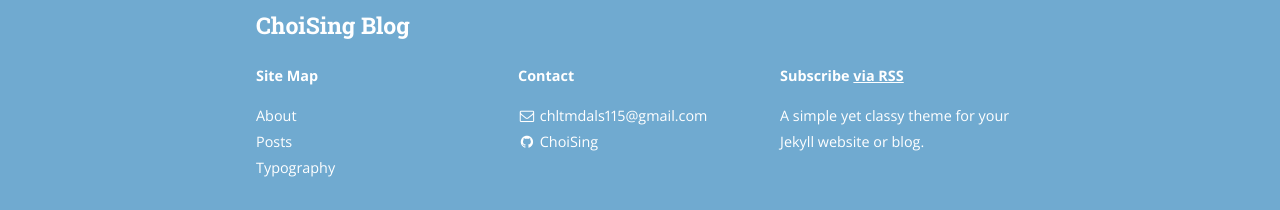
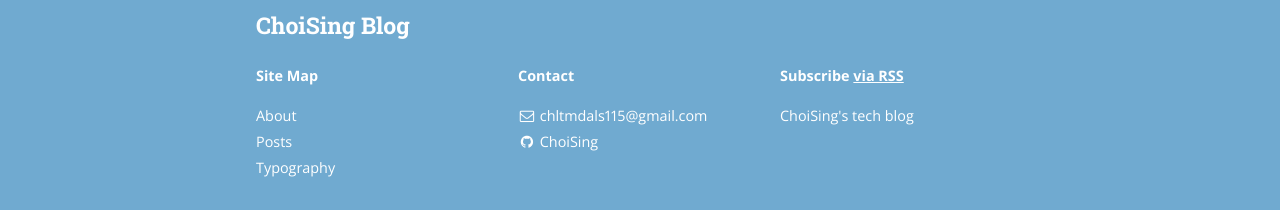
Before and after one commit to Oraindrop/oraindrop.github.io, a Jekyll site: the page built from index.html, in a window 1280 px wide. Shown: the part 1856-2066 px from the top of the page. Built offline with Jekyll 4.4.1, drawn with Linux system fonts in a browser that asks for light colours; nearby versions of some CDN libraries; the list of posts is cut into pages by our own code.

Commit message:
blog 설명 수정.
테마의 기존 문구가 아닌, 변경된 문구 등록

```diff
--- a/_config.yml
+++ b/_config.yml
@@ -14,7 +14,7 @@ title: ChoiSing Blog
 email: chltmdals115@gmail.com
 name: Choising
 description: >
-  A simple yet classy theme for your Jekyll website or blog.
+  ChoiSing's tech blog
 # Base URL of site (i.e. /blog). It should always start with a slash,
 # and never end with a slash. Set it to a blank value if hosting at the
 # root of your server.
```
